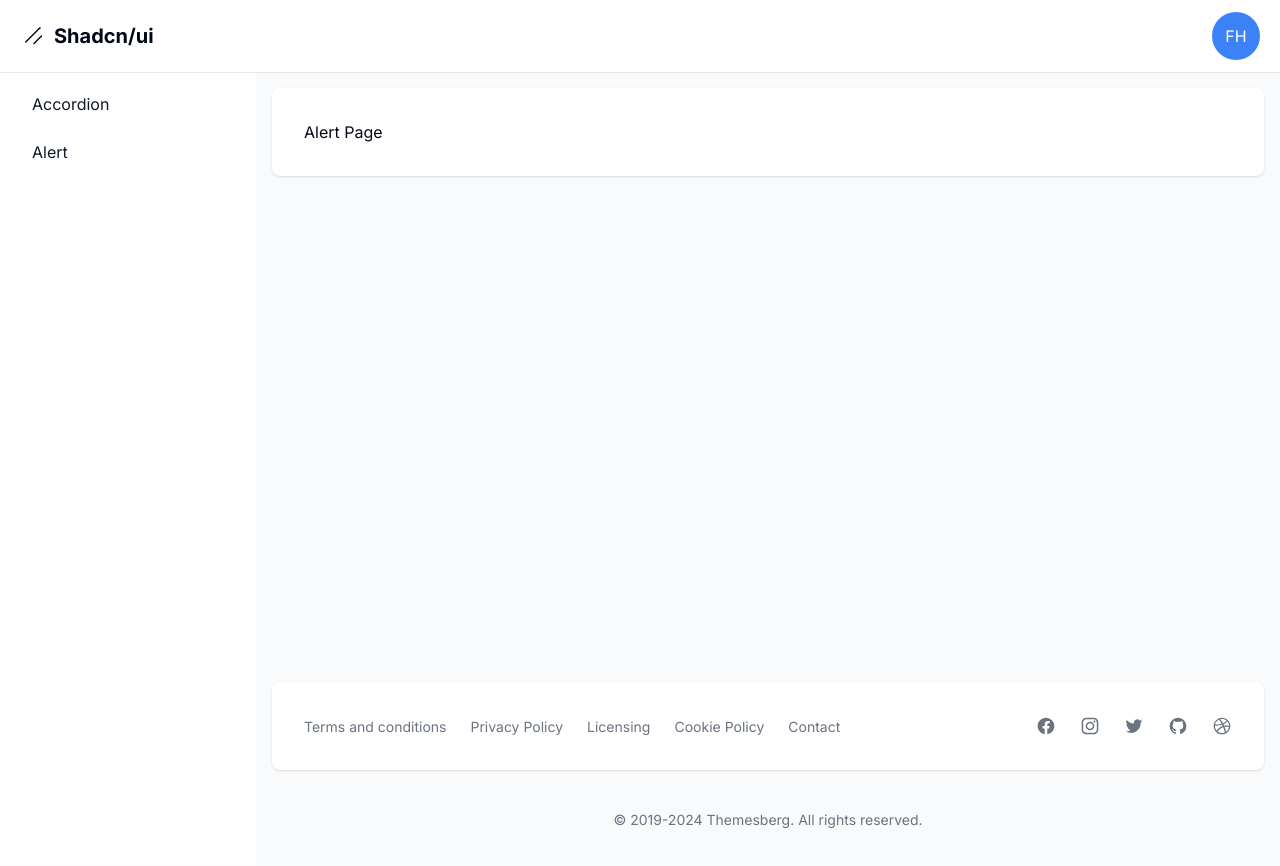
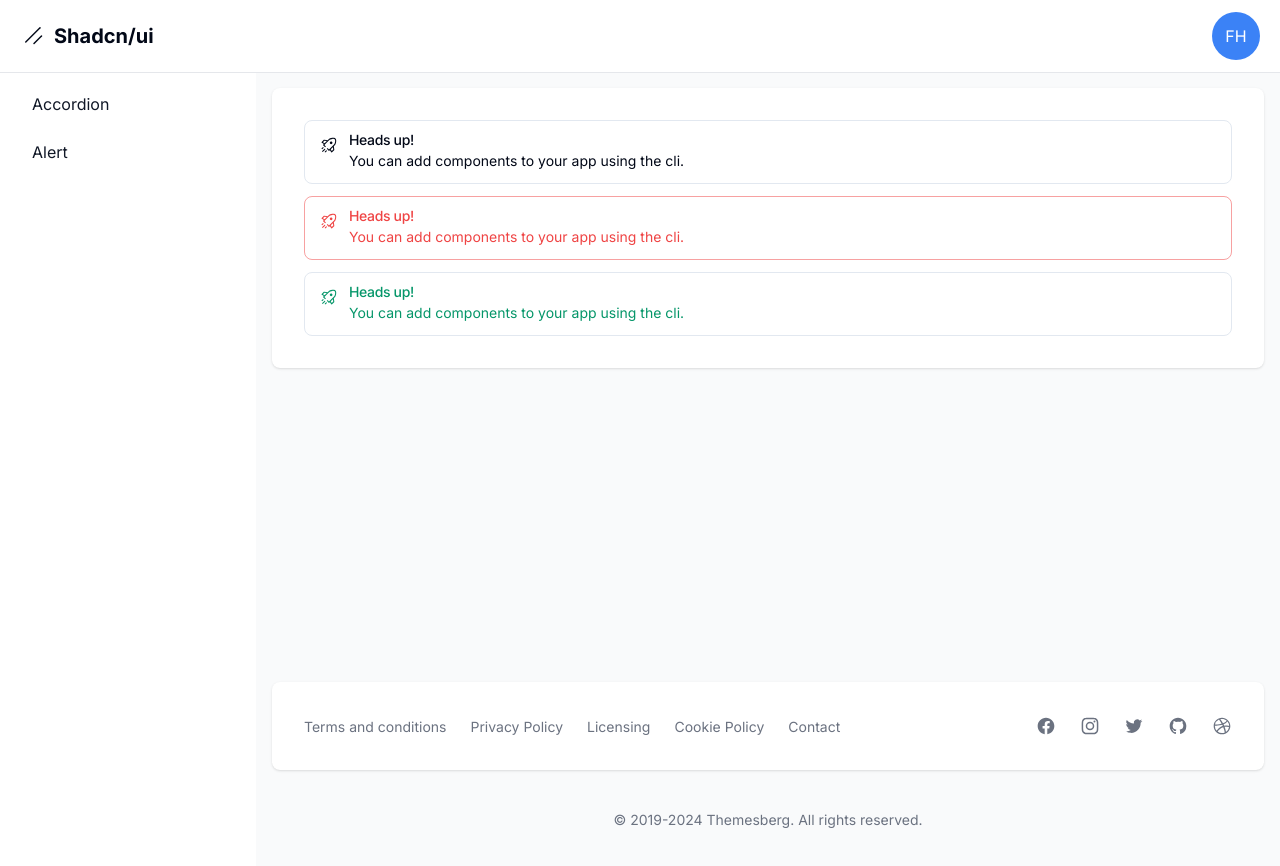
Before and after one commit to jorgeramos2068/next-app-03-shadcn-dashboard, a Next.js app: page /dashboard/alert in a window 1280 px wide. Shown: the top 866 px of the page. Built offline with nearby package versions, Linux system fonts and the light colour scheme.

Commit message:
feat: add and configure alert component

```diff
--- a/src/app/dashboard/alert/page.tsx
+++ b/src/app/dashboard/alert/page.tsx
@@ -1,7 +1,26 @@
+import { RocketIcon } from '@radix-ui/react-icons';
+import { Alert, AlertDescription, AlertTitle } from '@/components/ui/alert';
+
 export default function Page() {
   return (
-    <div>
-      <h1>Alert Page</h1>
+    <div className="grid gap-3">
+      <Alert>
+        <RocketIcon className="h-4 w-4" />
+        <AlertTitle>Heads up!</AlertTitle>
+        <AlertDescription>You can add components to your app using the cli.</AlertDescription>
+      </Alert>
+
+      <Alert variant="destructive">
+        <RocketIcon className="h-4 w-4" />
+        <AlertTitle>Heads up!</AlertTitle>
+        <AlertDescription>You can add components to your app using the cli.</AlertDescription>
+      </Alert>
+
+      <Alert variant="success">
+        <RocketIcon className="h-4 w-4" />
+        <AlertTitle>Heads up!</AlertTitle>
+        <AlertDescription>You can add components to your app using the cli.</AlertDescription>
+      </Alert>
     </div>
   );
 }
--- /dev/null
+++ b/src/components/ui/alert.tsx
@@ -0,0 +1,44 @@
+import * as React from 'react';
+import { cva, type VariantProps } from 'class-variance-authority';
+
+import { cn } from '@/lib/utils';
+
+const alertVariants = cva(
+  'relative w-full rounded-lg border px-4 py-3 text-sm [&>svg+div]:translate-y-[-3px] [&>svg]:absolute [&>svg]:left-4 [&>svg]:top-4 [&>svg]:text-foreground [&>svg~*]:pl-7',
+  {
+    variants: {
+      variant: {
+        default: 'bg-background text-foreground',
+        destructive: 'border-destructive/50 text-destructive dark:border-destructive [&>svg]:text-destructive',
+        success: 'border-emeral-600/50 text-emerald-600 dark:border-emerald-600 [&>svg]:text-emerald-600',
+      },
+    },
+    defaultVariants: {
+      variant: 'default',
+    },
+  }
+);
+
+const Alert = React.forwardRef<
+  HTMLDivElement,
+  React.HTMLAttributes<HTMLDivElement> & VariantProps<typeof alertVariants>
+>(({ className, variant, ...props }, ref) => (
+  <div ref={ref} role="alert" className={cn(alertVariants({ variant }), className)} {...props} />
+));
+Alert.displayName = 'Alert';
+
+const AlertTitle = React.forwardRef<HTMLParagraphElement, React.HTMLAttributes<HTMLHeadingElement>>(
+  ({ className, ...props }, ref) => (
+    <h5 ref={ref} className={cn('mb-1 font-medium leading-none tracking-tight', className)} {...props} />
+  )
+);
+AlertTitle.displayName = 'AlertTitle';
+
+const AlertDescription = React.forwardRef<HTMLParagraphElement, React.HTMLAttributes<HTMLParagraphElement>>(
+  ({ className, ...props }, ref) => (
+    <div ref={ref} className={cn('text-sm [&_p]:leading-relaxed', className)} {...props} />
+  )
+);
+AlertDescription.displayName = 'AlertDescription';
+
+export { Alert, AlertTitle, AlertDescription };
```
